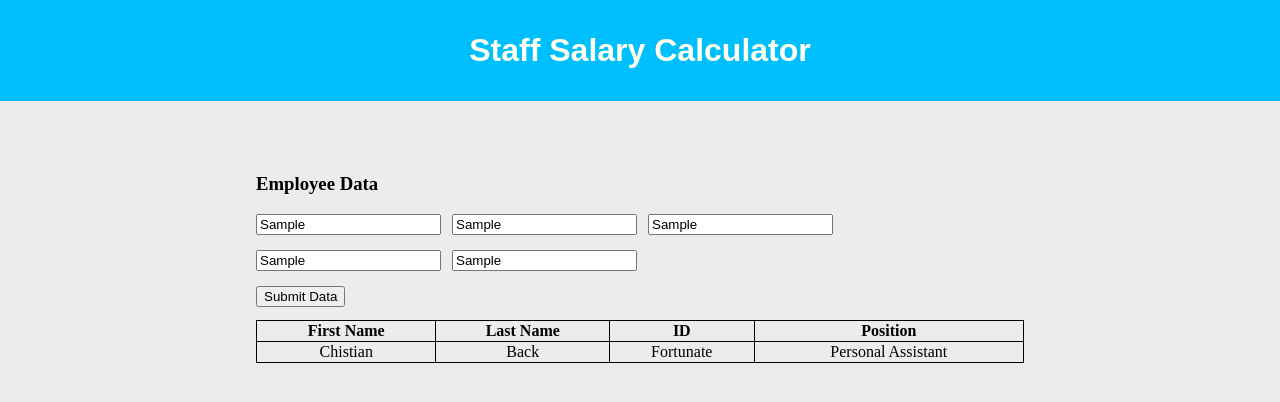
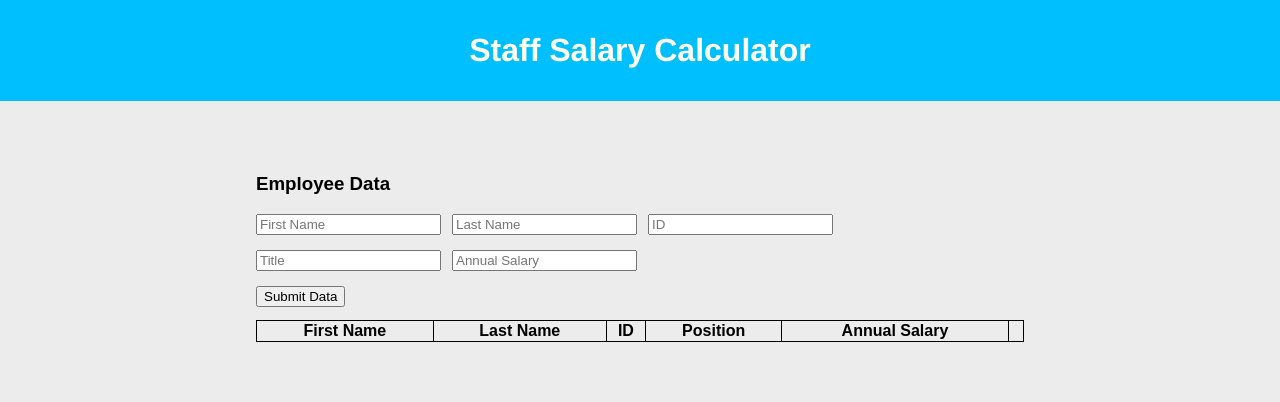
Before and after one commit to cback97/cback-salary-calc, a plain HTML site: page index.html in a window 1280 px wide. Both pictures are taken after typing "Sample", "Sample", "Sample", "Sample", "Sample" into the empty fields and a click on the button "Submit Data". Drawn offline with Linux system fonts and the light colour scheme.

Commit message:
Created function called PushEmployeeInfo which takes input data and pushes the input information into an array as an object, and clears input fields after submission

```diff
--- a/client.js
+++ b/client.js
@@ -1,6 +1,33 @@
 console.log('This is JS');
 
+let employees = [];
+
 $(document).ready(function () {
-    console.log('Hi I\'m jQuery');
-    $('body').append();
+    // console.log('Hi I\'m jQuery');
+    // $('body').append();
+
+$('#uploadData').on('click', pushEmployeeInfo);
+
 });
+
+
+function pushEmployeeInfo (){
+    //Get Data from Input Fields
+    employeeData = {
+        firstName: $('#firstName').val(),
+        lastName: $('#lastName').val(),
+        ID: $('#ID').val(),
+        Position: $('#Position').val(),
+        annualSalary: $('#annualSalary').val(),
+    }
+    //Move Objects into Global Array
+    employees.push(employeeData);
+
+    $('#firstName').val('');
+    $('#lastName').val('');
+    $('#ID').val('');
+    $('#Position').val('');
+    $('#annualSalary').val('');
+
+    console.log(employees);
+}
--- a/index.html
+++ b/index.html
@@ -18,13 +18,13 @@
     <main>
         <section>
             <h3>Employee Data</h3>
-            <input type="text" placeholder="First Name">
-            <input type="text" placeholder="Last Name">
-            <input type="text" placeholder="ID">
-            <input type="text" placeholder="Title">
-            <input type="text" placeholder="Annual Salary">
+            <input id="firstName" type="text" placeholder="First Name">
+            <input id="lastName" type="text" placeholder="Last Name">
+            <input id="ID" type="text" placeholder="ID">
+            <input id="Position" type="text" placeholder="Title">
+            <input id="annualSalary" type="text" placeholder="Annual Salary">
         </section>
-        <button>Submit Data</button>
+        <button id="uploadData">Submit Data</button>
 
         <table>
             <thead>
@@ -33,12 +33,14 @@
                     <th>Last Name</th>
                     <th>ID</th>
                     <th>Position</th>
+                    <th>Annual Salary</th>
+                    <th>&nbsp;</th>
                 </tr>
-            <tbody>
-                <td>Chistian</td>
+            <tbody id="employeeOutput">
+                <!-- <td>Chistian</td>
                 <td>Back</td>
-                <td>Fortunate</td>
-                <td>Personal Assistant</td>
+                <td>1234</td>
+                <td>Personal Assistant</td> -->
             </tbody>
             </thead>
         </table>
--- a/style.css
+++ b/style.css
@@ -3,7 +3,11 @@ h1 {
     background-color: deepskyblue;
     color: ivory;
     padding: 1em;
-    font-family: Arial, Helvetica, sans-serif;
+    font-family: Helvetica, Arial, sans-serif;
+}
+
+h3 {
+    font-family: sans-serif, Helvetica, Arial;
 }
 
 body,
@@ -35,6 +39,7 @@ table,
 td,
 th {
     border: 1px solid black;
+    font-family: Arial, sans-serif, Helvetica;
 }
 
 table {
@@ -43,5 +48,5 @@ table {
 }
 
 td {
-    text-align:center;
+    text-align: center;
 }
```
